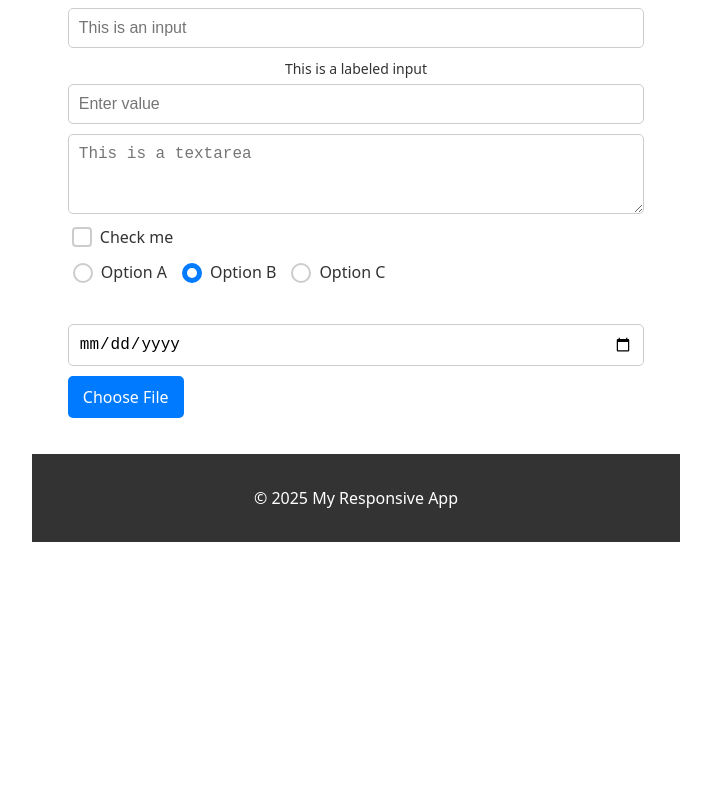
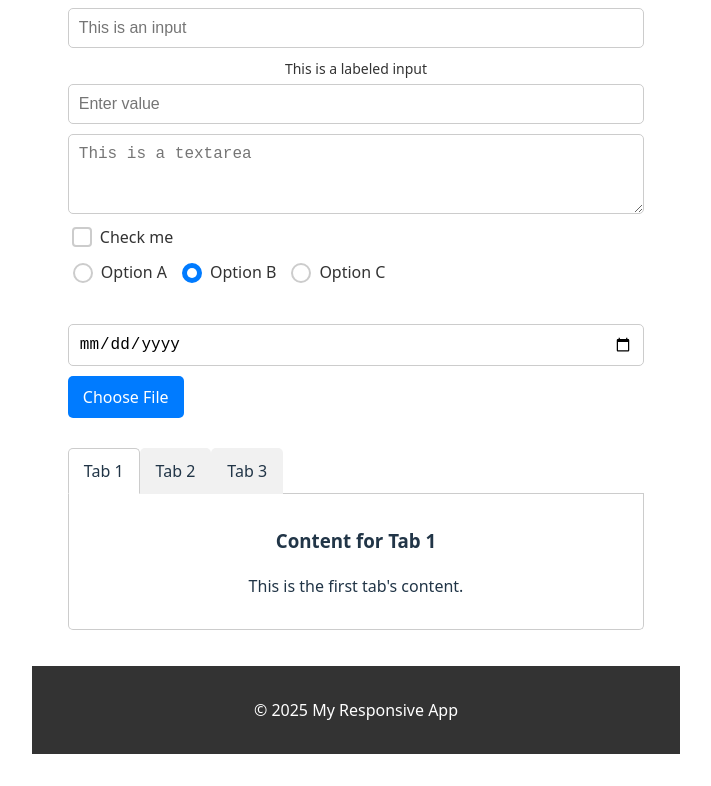
Before and after one commit to yongsuChang/kubernetes_shopping, a React (Vite) app in the folder responsive-react-app/: page / in a window 1280 px wide. Shown: the part 477-1263 px from the top of the page, without its empty margins (284-995 px from the left). Before the commit the page ends 1051 px from the top, so only its background shows below. Built offline with nearby package versions, Linux system fonts and the light colour scheme.

Commit message:
feat: Add Tabs component

```diff
--- a/responsive-react-app/src/App.tsx
+++ b/responsive-react-app/src/App.tsx
@@ -13,6 +13,7 @@ import DatePicker from './components/common/DatePicker/DatePicker';
 import FileUpload from './components/common/FileUpload/FileUpload';
 import Navbar from './components/common/Navbar/Navbar';
 import Sidebar from './components/common/Sidebar/Sidebar';
+import { Tabs, Tab } from './components/common/Tabs/Tabs';
 import './App.css';
 
 function App() {
@@ -65,6 +66,23 @@ function App() {
         </div>
         <DatePicker />
         <FileUpload />
+
+        <div style={{ marginTop: '20px' }}>
+          <Tabs>
+            <Tab label="Tab 1">
+              <h3>Content for Tab 1</h3>
+              <p>This is the first tab's content.</p>
+            </Tab>
+            <Tab label="Tab 2">
+              <h3>Content for Tab 2</h3>
+              <p>This is the second tab's content.</p>
+            </Tab>
+            <Tab label="Tab 3">
+              <h3>Content for Tab 3</h3>
+              <p>This is the third tab's content.</p>
+            </Tab>
+          </Tabs>
+        </div>
       </div>
     </Layout>
   );
--- /dev/null
+++ b/responsive-react-app/src/components/common/Tabs/Tabs.css
@@ -0,0 +1,40 @@
+.tabs {
+  width: 100%;
+}
+
+.tab-list {
+  display: flex;
+  list-style: none;
+  padding: 0;
+  margin: 0;
+  border-bottom: 1px solid #ccc;
+}
+
+.tab-list-item {
+  padding: 10px 15px;
+  cursor: pointer;
+  border: 1px solid transparent;
+  border-bottom: none;
+  margin-bottom: -1px; /* Overlap border with tab-list border */
+  border-top-left-radius: 5px;
+  border-top-right-radius: 5px;
+  background-color: #f1f1f1;
+}
+
+.tab-list-item:hover {
+  background-color: #e2e2e2;
+}
+
+.tab-list-active {
+  background-color: #fff;
+  border-color: #ccc;
+  border-bottom: 1px solid #fff;
+}
+
+.tab-content-container {
+  padding: 15px;
+  border: 1px solid #ccc;
+  border-top: none;
+  border-bottom-left-radius: 5px;
+  border-bottom-right-radius: 5px;
+}
--- /dev/null
+++ b/responsive-react-app/src/components/common/Tabs/Tabs.tsx
@@ -0,0 +1,48 @@
+import React, { useState } from 'react';
+import './Tabs.css';
+
+interface TabProps {
+  label: string;
+  children: React.ReactNode;
+}
+
+const Tab: React.FC<TabProps> = ({ children }) => {
+  return <div className="tab-content">{children}</div>;
+};
+
+interface TabsProps {
+  children: React.ReactElement<TabProps>[];
+}
+
+const Tabs: React.FC<TabsProps> = ({ children }) => {
+  const [activeTab, setActiveTab] = useState(children[0]?.props.label || '');
+
+  return (
+    <div className="tabs">
+      <ul className="tab-list">
+        {children.map((child) => {
+          const { label } = child.props;
+          return (
+            <li
+              key={label}
+              className={`tab-list-item ${activeTab === label ? 'tab-list-active' : ''}`}
+              onClick={() => setActiveTab(label)}
+            >
+              {label}
+            </li>
+          );
+        })}
+      </ul>
+      <div className="tab-content-container">
+        {children.map((child) => {
+          if (child.props.label === activeTab) {
+            return child;
+          }
+          return null;
+        })}
+      </div>
+    </div>
+  );
+};
+
+export { Tabs, Tab };
```
Also changed, not shown: 1 other file (tests, documents, lock files or other folders).
